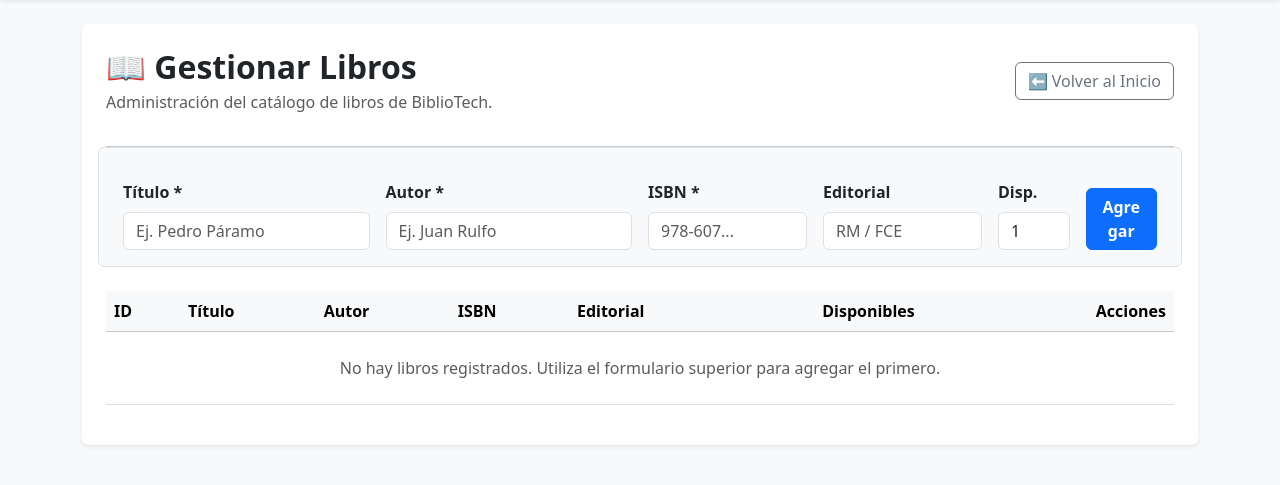
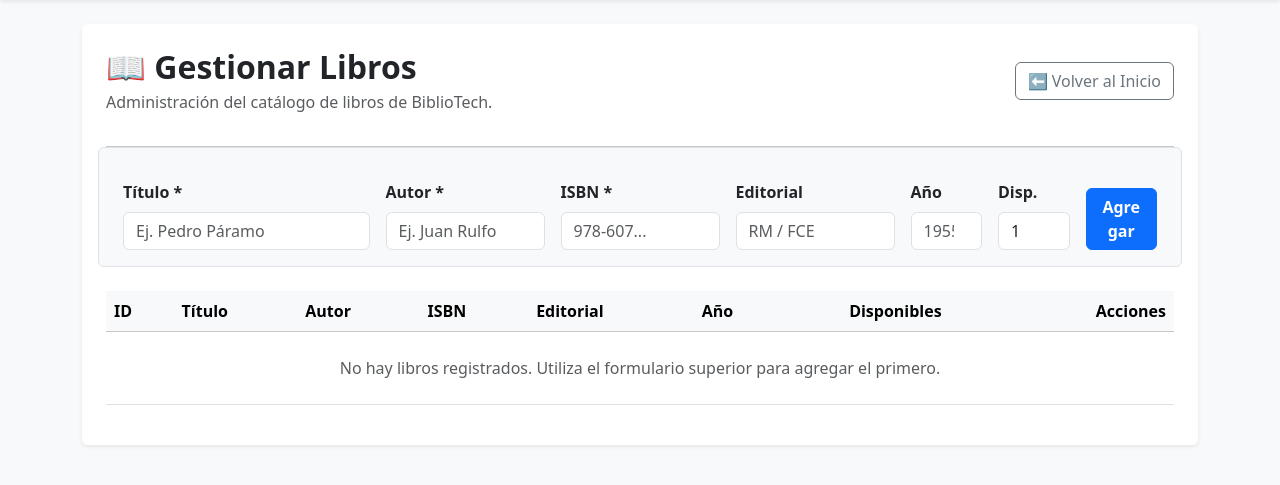
Before and after one commit to TendedCard0/CN2_Bibliotec, a Flask app: page /libros/ in a window 1280 px wide. Shown: the part 56-541 px from the top of the page. Run offline with Flask 3, Linux system fonts and the light colour scheme; data that the repository does not hold is empty.

Commit message:
fix: corregir imports en init, agregar SECRET_KEY, campo anio_publicacion y validacion de disponibles

```diff
--- a/app/routes/libros.py
+++ b/app/routes/libros.py
@@ -15,8 +15,8 @@ def crear():
     autor = request.form.get('autor', '').strip()
     isbn = request.form.get('isbn', '').strip()
     editorial = request.form.get('editorial', '').strip()
-    anio = request.form.get('anio_publicacion')
-    disponibles = request.form.get('disponibles', 1)
+    anio = request.form.get('anio_publicacion', '').strip()
+    disponibles = int(request.form.get('disponibles') or 1)
 
     existente = Libro.query.filter_by(isbn=isbn).first()
     if existente:
@@ -29,7 +29,7 @@ def crear():
         isbn=isbn,
         editorial=editorial,
         anio_publicacion=int(anio) if anio else None,
-        disponibles=int(disponibles)
+        disponibles=disponibles
     )
     db.session.add(nuevo_libro)
     db.session.commit()
@@ -50,9 +50,9 @@ def editar(id):
     libro.autor = request.form.get('autor', '').strip()
     libro.isbn = nuevo_isbn
     libro.editorial = request.form.get('editorial', '').strip()
-    anio = request.form.get('anio_publicacion')
+    anio = request.form.get('anio_publicacion', '').strip()
     libro.anio_publicacion = int(anio) if anio else None
-    libro.disponibles = int(request.form.get('disponibles', 1))
+    libro.disponibles = int(request.form.get('disponibles') or 1)
 
     db.session.commit()
     flash('Libro actualizado correctamente.', 'info')
--- a/app/templates/libros/index.html
+++ b/app/templates/libros/index.html
@@ -30,7 +30,7 @@
             <label class="form-label fw-semibold">Título *</label>
             <input type="text" name="titulo" class="form-control" placeholder="Ej. Pedro Páramo" required>
         </div>
-        <div class="col-md-3">
+        <div class="col-md-2">
             <label class="form-label fw-semibold">Autor *</label>
             <input type="text" name="autor" class="form-control" placeholder="Ej. Juan Rulfo" required>
         </div>
@@ -41,6 +41,10 @@
         <div class="col-md-2">
             <label class="form-label fw-semibold">Editorial</label>
             <input type="text" name="editorial" class="form-control" placeholder="RM / FCE">
+        </div>
+        <div class="col-md-1">
+            <label class="form-label fw-semibold">Año</label>
+            <input type="number" name="anio_publicacion" class="form-control" placeholder="1955" min="1000" max="2100">
         </div>
         <div class="col-md-1">
             <label class="form-label fw-semibold">Disp.</label>
@@ -61,6 +65,7 @@
                     <th>Autor</th>
                     <th>ISBN</th>
                     <th>Editorial</th>
+                    <th>Año</th>
                     <th class="text-center">Disponibles</th>
                     <th class="text-end">Acciones</th>
                 </tr>
@@ -73,6 +78,7 @@
                     <td>{{ libro.autor }}</td>
                     <td><code>{{ libro.isbn }}</code></td>
                     <td>{{ libro.editorial or '-' }}</td>
+                    <td>{{ libro.anio_publicacion or '-' }}</td>
                     <td class="text-center">
                         <span class="badge bg-primary">{{ libro.disponibles }}</span>
                     </td>
@@ -114,6 +120,10 @@
                                     <input type="text" name="editorial" class="form-control" value="{{ libro.editorial or '' }}">
                                 </div>
                                 <div class="mb-3">
+                                    <label class="form-label">Año de Publicación</label>
+                                    <input type="number" name="anio_publicacion" class="form-control" value="{{ libro.anio_publicacion or '' }}" min="1000" max="2100">
+                                </div>
+                                <div class="mb-3">
                                     <label class="form-label">Ejemplares Disponibles *</label>
                                     <input type="number" name="disponibles" class="form-control" value="{{ libro.disponibles }}" min="0" required>
                                 </div>
@@ -127,7 +137,7 @@
                 </div>
                 {% else %}
                 <tr>
-                    <td colspan="7" class="text-center text-muted py-4">
+                    <td colspan="8" class="text-center text-muted py-4">
                         No hay libros registrados. Utiliza el formulario superior para agregar el primero.
                     </td>
                 </tr>
```
Also changed, not shown: app/models/__init__.py (+33 -0 lines).
